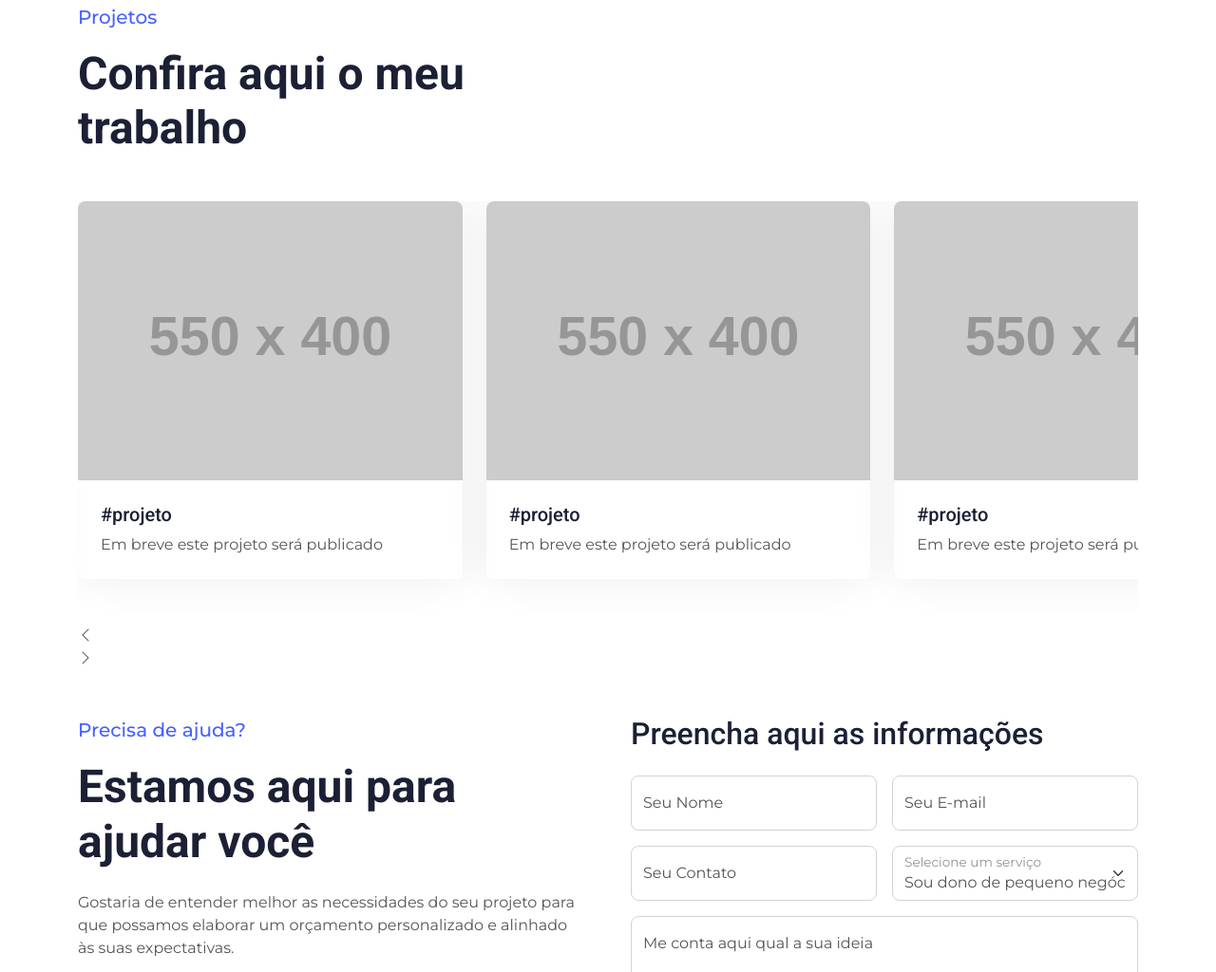
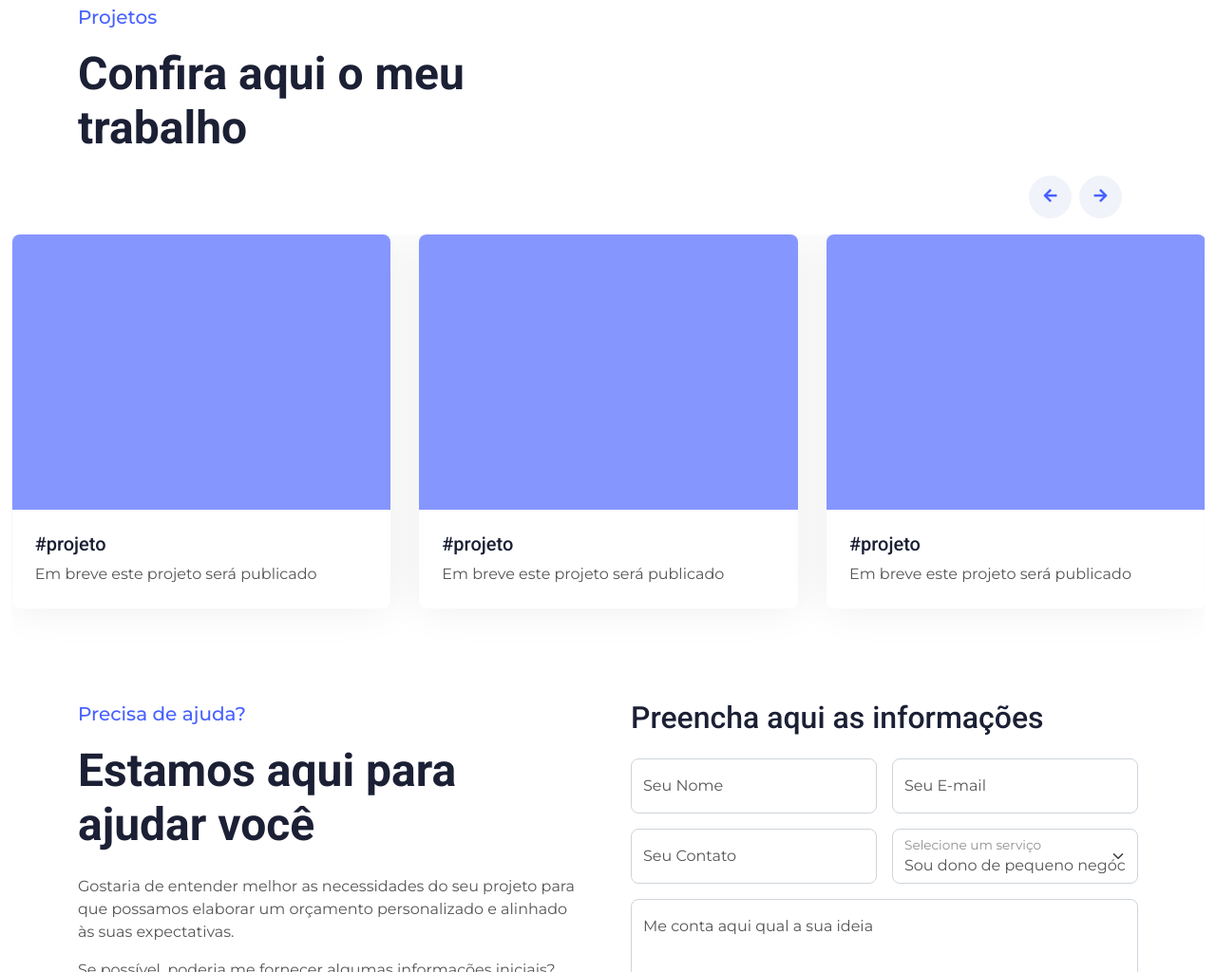
Before and after one commit to Bruno0409/Bruu_studio_Web, a website with bundled scripts: page index.html in a window 1280 px wide. Shown: the part 7203-8227 px from the top of the page at 95% size. Built offline with nearby package versions, Linux system fonts and the light colour scheme; placeholder pictures from the web are drawn by us.

Commit message:
atualizacao

```diff
--- a/css/style.css
+++ b/css/style.css
@@ -544,3 +544,13 @@
         border-left: 5px solid #dddddd;
     }
 }
+
+.btn-prev-project,
+.btn-next-project {
+padding: 20px;
+  width: 45px;
+  height: 45px;
+  display: flex;
+  align-items: center;
+  justify-content: center;
+}
--- a/index.html
+++ b/index.html
@@ -416,7 +416,7 @@
                 <div class="row g-5">
                     <div class="col-lg-6 wow fadeInUp" data-wow-delay="0.1s">
                         <div class="position-relative overflow-hidden rounded ps-5 pt-5 h-100" style="min-height: 400px;">
-                            <img class="position-absolute w-100 h-100" src="https://fakeimg.pl/550x400/4761ff/f0f2ff?text=Em+breve&font=bebas&font_size=70" alt="" style="object-fit: cover;">
+                            <img class="position-absolute w-100 h-100" src="./img/fundo.png" alt="" style="object-fit: cover;">
                             <div class="position-absolute top-0 start-0 bg-white rounded pe-3 pb-3" style="width: 200px; height: 200px;">
                                 <div class="d-flex flex-column justify-content-center text-center bg-primary rounded h-100 p-3">
                                     <i class="bi bi-person-fill-check text-white" style="font-size: 100px;"></i>
@@ -509,14 +509,23 @@
         <div class="container">
             <div class="text-center text-md-start pb-5 pb-md-0 wow fadeInUp" data-wow-delay="0.1s" style="max-width: 500px;">
                 <p class="fs-5 fw-medium text-primary">Projetos</p>
-                <h1 class="display-5 mb-5">Confira aqui o meu trabalho</h1>
+                <h1 class="display-5 mb-1">Confira aqui o meu trabalho</h1>
+            </div>
+            <div class="d-flex justify-content-end btn p-3 gap-2 mt-1 mt-md-0">
+                <button class="btn btn-light rounded-circle btn-prev-project">
+                    <i class="fa fa-arrow-left text-primary"></i>
+                </button>
+                <button class="btn btn-light rounded-circle btn-next-project">
+                    <i class="fa fa-arrow-right text-primary"></i>
+                </button>
+                </div>
             </div>
             <div class="owl-carousel project-carousel wow fadeInUp" data-wow-delay="0.1s">
                 <div class="project-item mb-5">
                     <div class="position-relative">
-                        <img class="img-fluid" src="https://fakeimg.pl/550x400/4761ff/f0f2ff?text=Em+breve&font=bebas&font_size=70" alt="">
+                        <img class="img-fluid" src="./img/fundo.png" alt="">
                         <div class="project-overlay">
-                            <a class="btn btn-lg-square btn-light rounded-circle m-1" href="https://fakeimg.pl/550x400/4761ff/f0f2ff?text=Em+breve&font=bebas&font_size=70" data-lightbox="project"><i class="fa fa-eye"></i></a>
+                            <a class="btn btn-lg-square btn-light rounded-circle m-1" href="./img/fundo.png" data-lightbox="project"><i class="fa fa-eye"></i></a>
                             <a class="btn btn-lg-square btn-light rounded-circle m-1" href=""><i class="fa fa-link"></i></a>
                         </div>
                     </div>
@@ -527,9 +536,9 @@
                 </div>
                 <div class="project-item mb-5">
                     <div class="position-relative">
-                        <img class="img-fluid" src="https://fakeimg.pl/550x400/4761ff/f0f2ff?text=Em+breve&font=bebas&font_size=70" alt="">
+                        <img class="img-fluid" src="./img/fundo.png" alt="">
                         <div class="project-overlay">
-                            <a class="btn btn-lg-square btn-light rounded-circle m-1" href="https://fakeimg.pl/550x400/4761ff/f0f2ff?text=Em+breve&font=bebas&font_size=70" data-lightbox="project"><i class="fa fa-eye"></i></a>
+                            <a class="btn btn-lg-square btn-light rounded-circle m-1" href="./img/fundo.png" data-lightbox="project"><i class="fa fa-eye"></i></a>
                             <a class="btn btn-lg-square btn-light rounded-circle m-1" href=""><i class="fa fa-link"></i></a>
                         </div>
                     </div>
@@ -540,9 +549,9 @@
                 </div>
                 <div class="project-item mb-5">
                     <div class="position-relative">
-                        <img class="img-fluid" src="https://fakeimg.pl/550x400/4761ff/f0f2ff?text=Em+breve&font=bebas&font_size=70" alt="">
+                        <img class="img-fluid" src="./img/fundo.png" alt="">
                         <div class="project-overlay">
-                            <a class="btn btn-lg-square btn-light rounded-circle m-1" href="https://fakeimg.pl/550x400/4761ff/f0f2ff?text=Em+breve&font=bebas&font_size=70" data-lightbox="project"><i class="fa fa-eye"></i></a>
+                            <a class="btn btn-lg-square btn-light rounded-circle m-1" href="./img/fundo.png" data-lightbox="project"><i class="fa fa-eye"></i></a>
                             <a class="btn btn-lg-square btn-light rounded-circle m-1" href=""><i class="fa fa-link"></i></a>
                         </div>
                     </div>
@@ -553,9 +562,9 @@
                 </div>
                 <div class="project-item mb-5">
                     <div class="position-relative">
-                        <img class="img-fluid" src="https://fakeimg.pl/550x400/4761ff/f0f2ff?text=Em+breve&font=bebas&font_size=70" alt="">
+                        <img class="img-fluid" src="./img/fundo.png" alt="">
                         <div class="project-overlay">
-                            <a class="btn btn-lg-square btn-light rounded-circle m-1" href="https://fakeimg.pl/550x400/4761ff/f0f2ff?text=Em+breve&font=bebas&font_size=70" data-lightbox="project"><i class="fa fa-eye"></i></a>
+                            <a class="btn btn-lg-square btn-light rounded-circle m-1" href="./img/fundo.png" data-lightbox="project"><i class="fa fa-eye"></i></a>
                             <a class="btn btn-lg-square btn-light rounded-circle m-1" href=""><i class="fa fa-link"></i></a>
                         </div>
                     </div>
@@ -645,27 +654,36 @@
                 <p class="fs-5 fw-medium text-primary">Depoimentos</p>
                 <h1 class="display-5 mb-5">Veja o que eles falam</h1>
             </div>
+            <div class="d-flex justify-content-end btn p-3 gap-2 mt-1 mt-md-0">
+                <button class="btn btn-light rounded-circle btn-prev-project">
+                    <i class="fa fa-arrow-left text-primary"></i>
+                </button>
+                <button class="btn btn-light rounded-circle btn-next-project">
+                    <i class="fa fa-arrow-right text-primary"></i>
+                </button>
+                </div>
+            </div>
             <div class="owl-carousel testimonial-carousel wow fadeInUp" data-wow-delay="0.1s">
                 <div class="testimonial-item rounded p-4 p-lg-5 mb-5">
-                    <img class="mb-4" src="https://fakeimg.pl/550x400/4761ff/f0f2ff?text=Em+breve&font=bebas&font_size=70" alt="">
+                    <img class="mb-4" src="./img/fundo.png" alt="">
                     <p class="mb-4">Lorem ipsum dolor sit amet consectetur adipisicing elit. Ex, quo non odit consequatur repellat omnis ut tempore </p>
                     <h5>Em breve</h5>
                     <span class="text-primary">Em Breve</span>
                 </div>
                 <div class="testimonial-item rounded p-4 p-lg-5 mb-5">
-                    <img class="mb-4" src="https://fakeimg.pl/550x400/4761ff/f0f2ff?text=Em+breve&font=bebas&font_size=70" alt="">
+                    <img class="mb-4" src="./img/fundo.png" alt="">
                     <p class="mb-4">Lorem ipsum dolor sit amet consectetur adipisicing elit. Ex, quo non odit consequatur repellat omnis ut tempore </p>
                     <h5>Em breve</h5>
                     <span class="text-primary">Em Breve</span>
                 </div>
                 <div class="testimonial-item rounded p-4 p-lg-5 mb-5">
-                    <img class="mb-4" src="https://fakeimg.pl/550x400/4761ff/f0f2ff?text=Em+breve&font=bebas&font_size=70" alt="">
+                    <img class="mb-4" src="./img/fundo.png" alt="">
                     <p class="mb-4">Lorem ipsum dolor sit amet consectetur adipisicing elit. Ex, quo non odit consequatur repellat omnis ut tempore </p>
                     <h5>Em breve</h5>
                     <span class="text-primary">Em Breve</span>
                 </div>
                 <div class="testimonial-item rounded p-4 p-lg-5 mb-5">
-                    <img class="mb-4" src="https://fakeimg.pl/550x400/4761ff/f0f2ff?text=Em+breve&font=bebas&font_size=70" alt="">
+                    <img class="mb-4" src="./img/fundo.png" alt="">
                     <p class="mb-4">Lorem ipsum dolor sit amet consectetur adipisicing elit. Ex, quo non odit consequatur repellat omnis ut tempore </p>
                     <h5>Em breve</h5>
                     <span class="text-primary">Em Breve</span>
--- a/js/main.js
+++ b/js/main.js
@@ -11,10 +11,8 @@
     };
     spinner();
 
-
     // Initiate the wowjs
     new WOW().init();
-
 
     // Sticky Navbar
     $(window).scroll(function () {
@@ -24,7 +22,6 @@
             $('.sticky-top').removeClass('shadow-sm').css('top', '-100px');
         }
     });
-
 
     // Back to top button
     $(window).scroll(function () {
@@ -39,48 +36,64 @@
         return false;
     });
 
-
     // Modal Video
     var $videoSrc;
     $('.btn-play').click(function () {
         $videoSrc = $(this).data("src");
     });
-    console.log($videoSrc);
     $('#videoModal').on('shown.bs.modal', function (e) {
         $("#video").attr('src', $videoSrc + "?autoplay=1&amp;modestbranding=1&amp;showinfo=0");
-    })
+    });
     $('#videoModal').on('hide.bs.modal', function (e) {
         $("#video").attr('src', $videoSrc);
-    })
+    });
 
-
-    // Project and Testimonial carousel
-    $(".project-carousel, .testimonial-carousel").owlCarousel({
+    // Testimonial carousel (somente ela mantém os navs)
+    $(".testimonial-carousel").owlCarousel({
         autoplay: true,
         smartSpeed: 1000,
         margin: 25,
         loop: true,
         center: true,
         dots: false,
-        nav: true,
+        nav: false,
         navText : [
             '<i class="bi bi-chevron-left"></i>',
             '<i class="bi bi-chevron-right"></i>'
         ],
         responsive: {
-			0:{
-                items:1
-            },
-            576:{
-                items:1
-            },
-            768:{
-                items:2
-            },
-            992:{
-                items:3
-            }
+            0:{ items:1 },
+            576:{ items:1 },
+            768:{ items:2 },
+            992:{ items:3 }
         }
     });
 
 })(jQuery);
+
+
+$(document).ready(function () {
+    var owl = $('.project-carousel,.testimonial-carousel');
+
+    owl.owlCarousel({
+        autoplay: true,
+        loop: true,
+        margin: 30,
+        nav: false,
+        dots: false,
+        responsive: {
+            0: { items: 1 },
+            768: { items: 2 },
+            992: { items: 3 }
+        }
+    });
+
+    // Botões personalizados
+    $('.btn-prev-project').click(function () {
+        owl.trigger('prev.owl.carousel');
+    });
+
+    $('.btn-next-project').click(function () {
+        owl.trigger('next.owl.carousel');
+    });
+});
```
Also changed, not shown: img/fundo.png (added), 1 other file.
